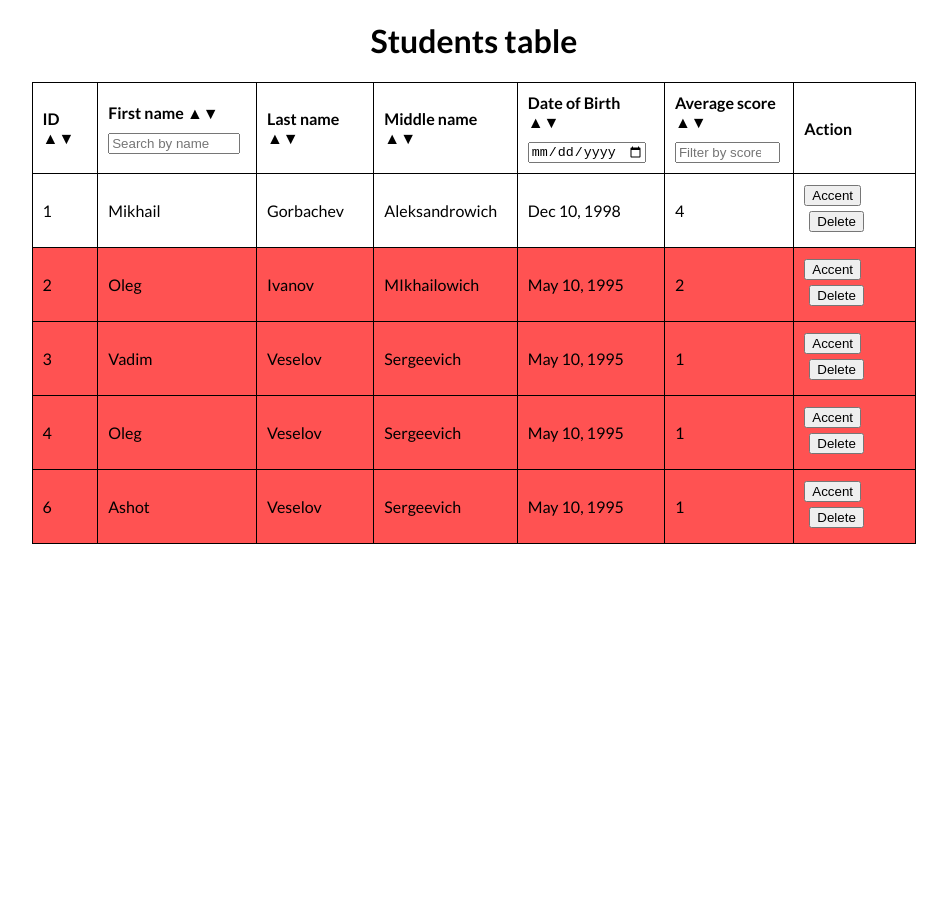
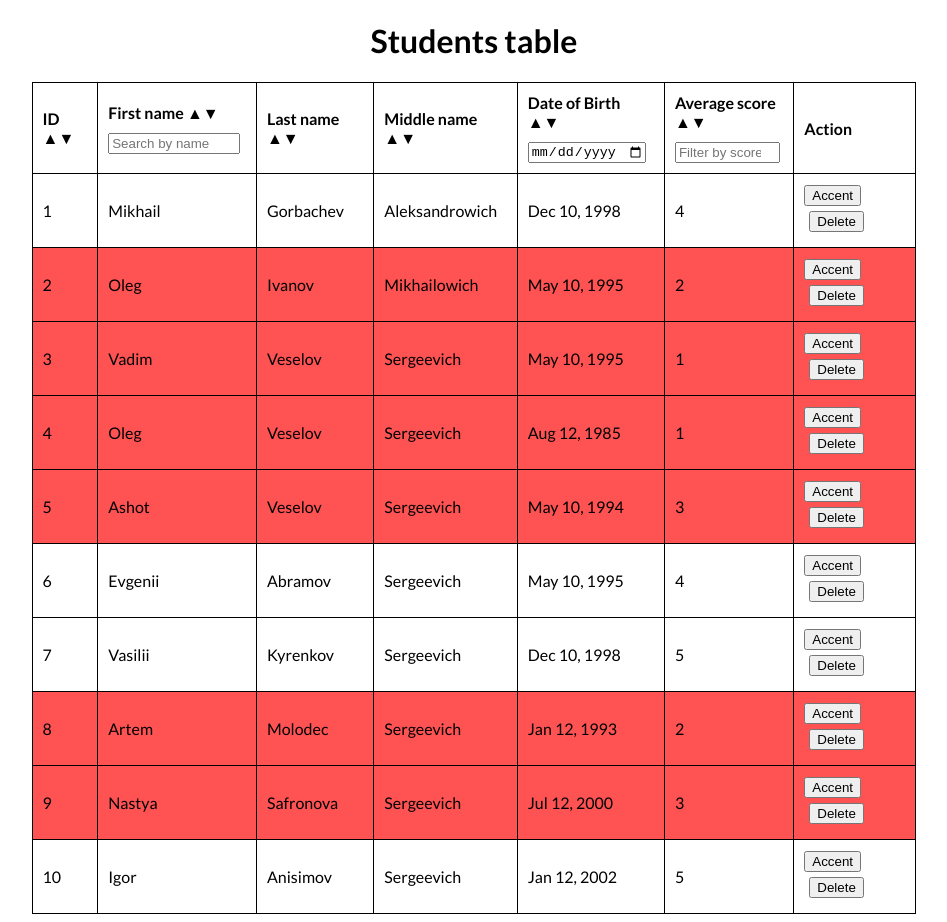
Before and after one commit to aleksandrowmike/students_list, an Angular app: page / in a window 1280 px wide. Shown: the whole page, without its empty margins (166-1113 px from the left). Before the commit the page ends 800 px from the top, so only its background shows below. Built offline with nearby package versions, Linux system fonts and the light colour scheme.

Commit message:
Add student to mock data

```diff
--- a/src/app/data/students-mock.ts
+++ b/src/app/data/students-mock.ts
@@ -2,8 +2,13 @@ import { Students } from "./students";
 
 export const StudentsMock: Students[] = [
   {id: 1, firstName: "Mikhail", lastName: "Gorbachev", middleName: "Aleksandrowich", birth: new Date("1998-12-10"), score: 4},
-  {id: 2, firstName: "Oleg", lastName: "Ivanov", middleName: "MIkhailowich", birth: new Date("1995-05-10"), score: 2},
+  {id: 2, firstName: "Oleg", lastName: "Ivanov", middleName: "Mikhailowich", birth: new Date("1995-05-10"), score: 2},
   {id: 3, firstName: "Vadim", lastName: "Veselov", middleName: "Sergeevich", birth: new Date("1995-05-10"), score: 1},
-  {id: 4, firstName: "Oleg", lastName: "Veselov", middleName: "Sergeevich", birth: new Date("1995-05-10"), score: 1},
-  {id: 6, firstName: "Ashot", lastName: "Veselov", middleName: "Sergeevich", birth: new Date("1995-05-10"), score: 1},
+  {id: 4, firstName: "Oleg", lastName: "Veselov", middleName: "Sergeevich", birth: new Date("1985-08-12"), score: 1},
+  {id: 5, firstName: "Ashot", lastName: "Veselov", middleName: "Sergeevich", birth: new Date("1994-05-10"), score: 3},
+  {id: 6, firstName: "Evgenii", lastName: "Abramov", middleName: "Sergeevich", birth: new Date("1995-05-10"), score: 4},
+  {id: 7, firstName: "Vasilii", lastName: "Kyrenkov", middleName: "Sergeevich", birth: new Date("1998-12-10"), score: 5},
+  {id: 8, firstName: "Artem", lastName: "Molodec", middleName: "Sergeevich", birth: new Date("1993-01-12"), score: 2},
+  {id: 9, firstName: "Nastya", lastName: "Safronova", middleName: "Sergeevich", birth: new Date("2000-07-12"), score: 3},
+  {id: 10, firstName: "Igor", lastName: "Anisimov", middleName: "Sergeevich", birth: new Date("2002-01-12"), score: 5},
 ];
```
Also changed, not shown: 13 other files (tests, documents, lock files or other folders).
